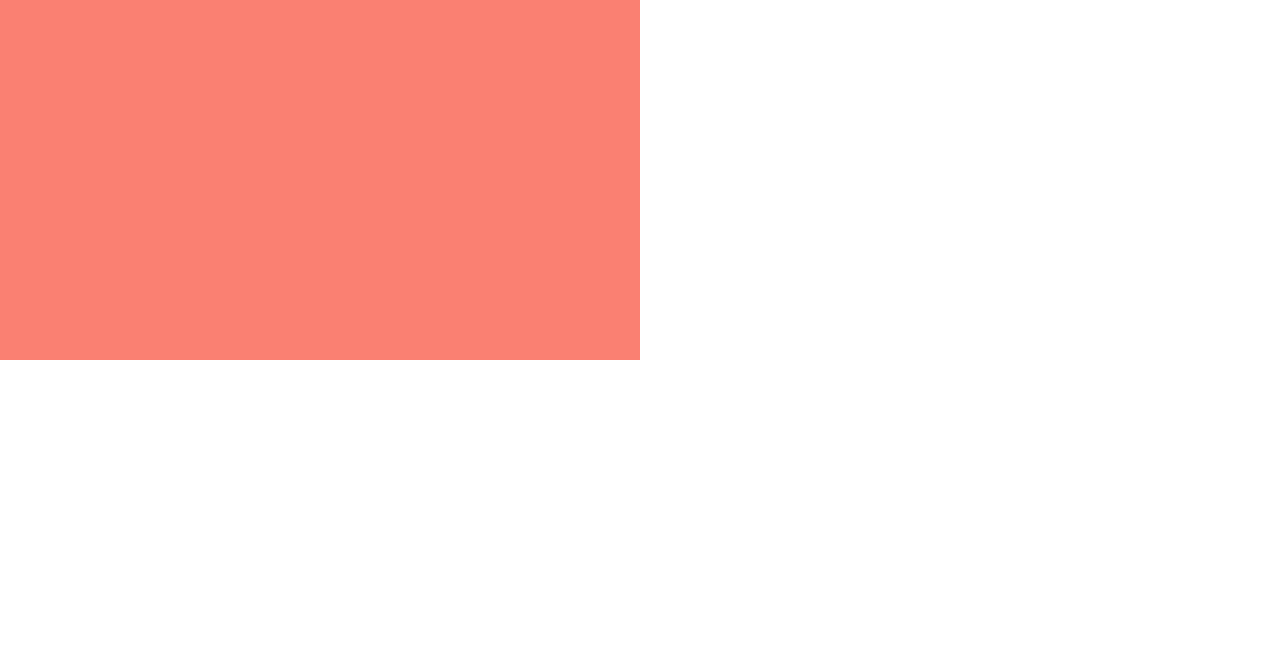
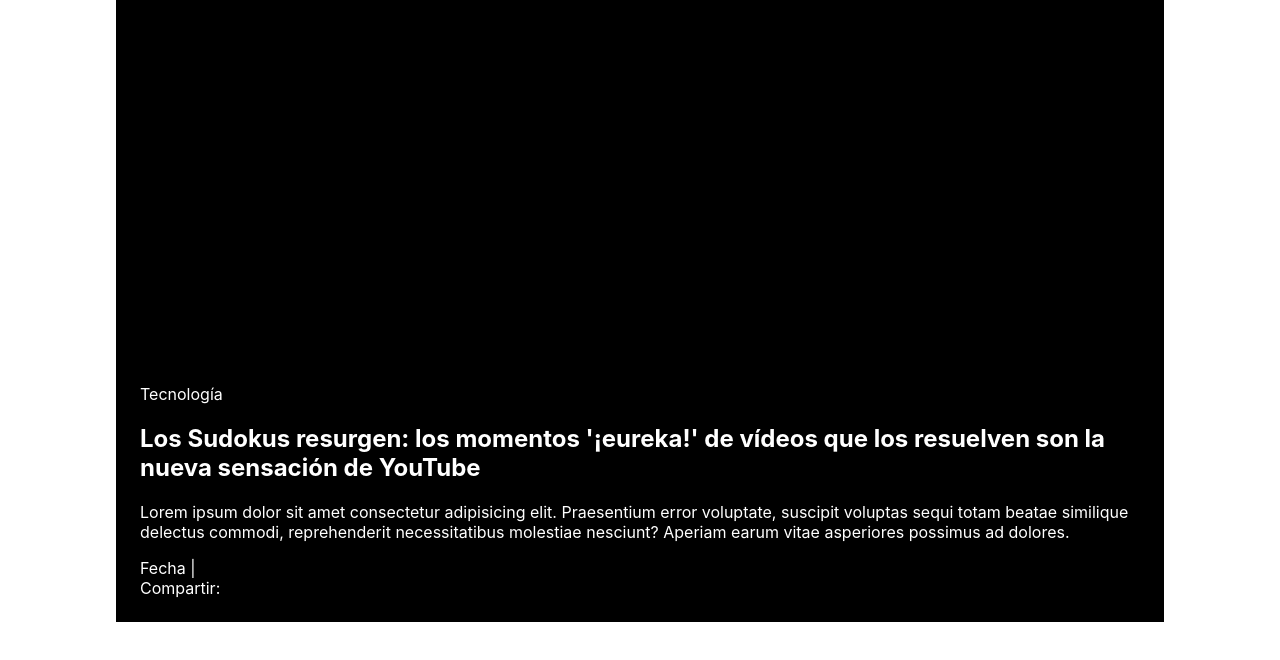
Before and after one commit to silvanarl/videos-lr, a React (Create React App) app: page / in a window 1280 px wide. Shown: the top 660 px of the page. Built offline with nearby package versions, Linux system fonts and the light colour scheme.

Commit message:
destacado de videos primera vista mfirst

```diff
--- a/src/components/component.jsx
+++ b/src/components/component.jsx
@@ -4,19 +4,42 @@ import ReactPlayer from 'react-player';
 const Componente = () => {
     return (
         <>
-            <div className="container">
+        <section className="featured-video">
+            <div className="featured-video-main">
                 <ReactPlayer
-                    url="https://www.youtube.com/watch?v=6NXnxTNIWkc"
+                    url="https://youtu.be/yKf9aUIxdb4"
                     controls
+                    width="100%"
+                    heigth="250px"
                 >
-
                 </ReactPlayer>
-
             </div>
+            <div className="featured-video-info">
+                <span>Tecnología</span>
+                <h1>Los Sudokus resurgen: los momentos '¡eureka!' de vídeos que los resuelven son la nueva sensación de YouTube</h1>
+                <p>Lorem ipsum dolor sit amet consectetur adipisicing elit. Praesentium error voluptate, suscipit voluptas sequi totam beatae similique delectus commodi, reprehenderit necessitatibus molestiae nesciunt? Aperiam earum vitae asperiores possimus ad dolores.</p>
+            </div>
+            <div>
+                Fecha |
+                <div>
+                    Compartir:
+                </div>
+            </div>
+        </section>
             <style jsx="true">
                 {`
-                .container {
-                    background-color: salmon;
+                .featured-video {
+                    max-width: 1000px;
+                    margin:auto;
+                    background-color: #000;
+                    display: flex;
+                    color:#fff;
+                    padding: 1.5rem;
+                    justify-content: center;
+                    flex-direction: column;
+                }
+                .featured-video-main{
+                    width: 100%
                 }
                 `}
             </style>
```
Also changed, not shown: 1 other file (tests, documents, lock files or other folders).
